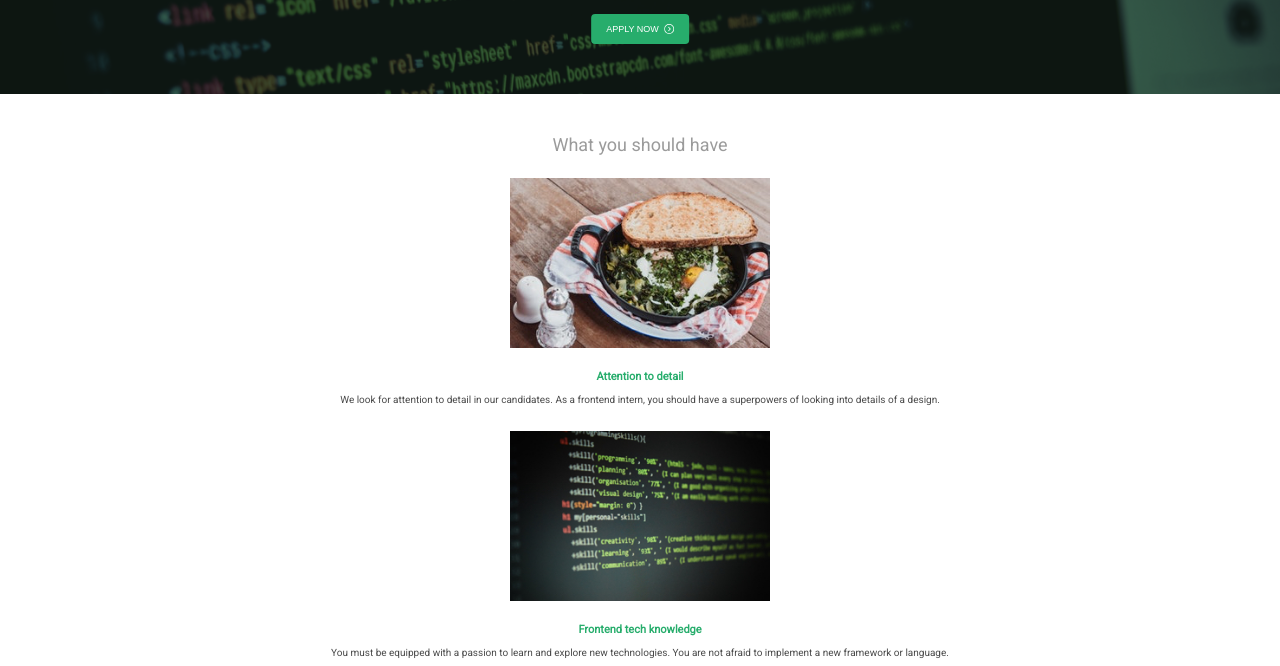
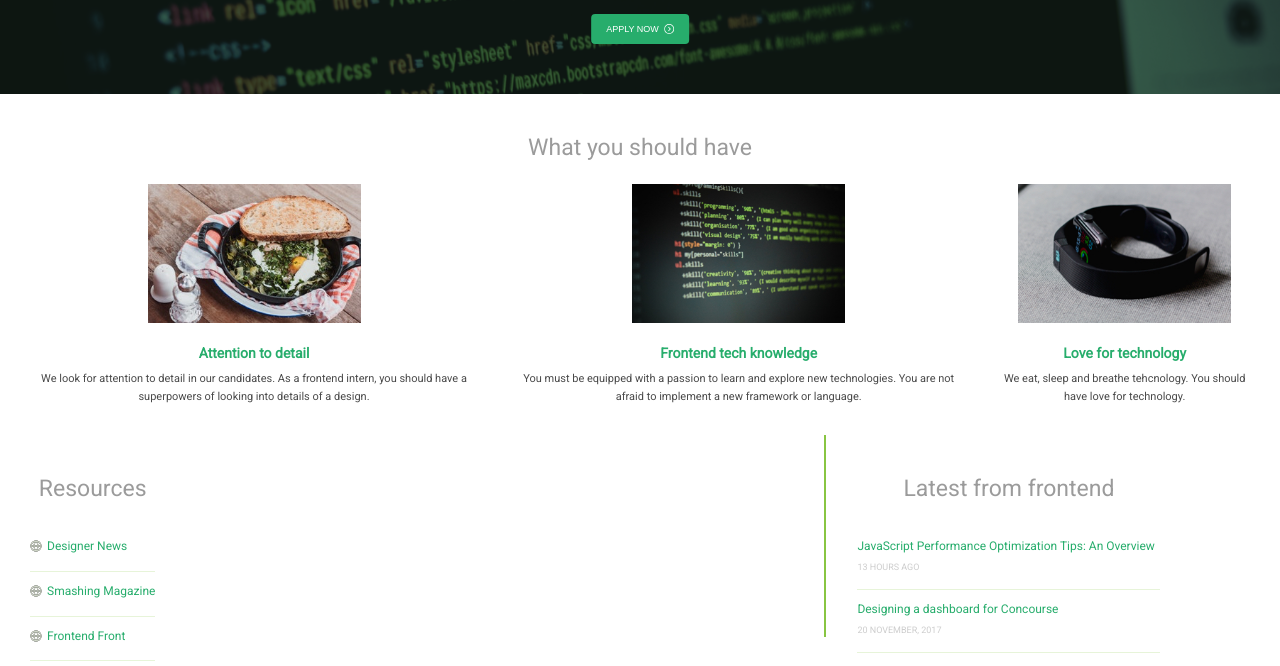
Before and after one commit to anishachakradhar/frontend-ninja, a website: page index.html in a window 1280 px wide. Shown: the part 234-900 px from the top of the page. Drawn offline with Linux system fonts and the light colour scheme.

Commit message:
Add small screen view

```diff
--- a/index.html
+++ b/index.html
@@ -46,8 +46,9 @@
     </div>
 
     <div class="body">
+
+      <div class="first-wrapper">
         <div class="wrapper">
-
           <div class="wrapper__title">
             What you should have
           </div>
@@ -68,8 +69,7 @@
               </div>
             </div>
 
-          <div class="wrapper__body">
-            <div class="wrapper__card">
+            <div class="card wrapper__card">
               <div class="wrapper__picture">
                 <img src="images/img-requirements-2.jpg" alt="" class="wrapper__image">
               </div>
@@ -83,10 +83,7 @@
                 </div>
               </div>
             </div>
-          </div>
-        </div>
 
-        <div class="wrapper__body">
             <div class="card wrapper__card">
               <div class="wrapper__picture">
                 <img src="images/img-requirements-1.jpg" alt="" class="wrapper__image">
@@ -102,7 +99,9 @@
             </div>
           </div>
         </div>
+      </div>
 
+      <div class="second-wrapper">
         <div class="wrapper">
           <div class="wrapper__title">
             Resources
@@ -110,19 +109,19 @@
           <div class="wrapper__body">
             <div class="wrapper__card">
               <ul class="wrapper__link-group">
-              <li class="wrapper__link-item">
+                <li class="wrapper__link-item resources-link">
                   <img src="images/globe.svg" alt="" class="wrapper__link-icon">
                   <a href="#" class="wrapper__link">
                     Designer News
                   </a>
                 </li>
-              <li class="wrapper__link-item">
+                <li class="wrapper__link-item resources-link">
                   <img src="images/globe.svg" alt="" class="wrapper__link-icon">
                   <a href="#" class="wrapper__link">
                     Smashing Magazine
                   </a>
                 </li>
-              <li class="wrapper__link-item">
+                <li class="wrapper__link-item resources-link">
                   <img src="images/globe.svg" alt="" class="wrapper__link-icon">
                   <a href="#" class="wrapper__link">
                     Frontend Front
@@ -137,6 +136,8 @@
             </div>
           </div>
         </div>
+
+        <div class="wrapper__divider"></div>
 
         <div class="wrapper">
           <div class="wrapper__title">
@@ -178,6 +179,7 @@
             </div>
           </div>
         </div>
+      </div>
 
       <div class="wrapper">
         <div class="wrapper__separator">
@@ -187,6 +189,7 @@
         </div>
       </div>
 
+      <div class="third-wrapper">
         <div class="wrapper">
           <div class="wrapper__title">
             Some random food photos
@@ -205,12 +208,14 @@
             </div>
           </div>
         </div>
+      </div>
 
+      <div class="fourth-wrapper">
         <div class="wrapper-brown">
           <div class="wrapper__title">
             What we provide
           </div>
-        <div class="wrapper__body">
+          <div class="wrapper__provide-body provide-container">
 
             <div class="wrapper__provide-card">
               <div class="wrapper__provide-icon">
@@ -351,6 +356,7 @@
 
           </div>
         </div>
+      </div>
 
       <div class="footer">
         <div class="footer__copyright">
--- a/sass/modules/_wrapper.scss
+++ b/sass/modules/_wrapper.scss
@@ -56,7 +56,7 @@
 
   @include e(link-icon) {
     width: 12px;
-    margin-right: 4px;
+    margin-right: 5px;
   }
 
   @include e(date) {
@@ -123,6 +123,65 @@
   @include e(button) {
     margin: 35px 0px;
   }
+
+
+  @include mq(xs) {
+
+    @include e(title) {
+      font-size: 23px;
+    }
+
+    @include e(image) {
+      width: 369px;
+    }
+
+    @include e(heading) {
+      font-size: 14px;
+    }
+
+    @include e(desc) {
+      font-size: 11px;
+    }
+  }
+
+  @include mq(sm) {
+
+    @include e(desc) {
+      padding: 0px 70px;
+    }
+  }
+
+  @include mq(md) {
+
+    @include e(body) {
+      display: flex;
+      justify-content: space-around;
+      div.card:nth-child(2) {
+        padding: 0px;
+      }
+    }
+
+    @include e(image) {
+      width: 213px;
+    }
+
+    @include e(desc) {
+      padding: 0px 4px;
+    }
+
+    @include e(divider) {
+      height: 200px;
+      border: 1px solid $line-green;
+      margin-left: 50%;
+      transform: translateX(-50%);
+    }
+  }
+
+}
+
+.resources-link {
+  display: flex;
+  align-items: center;
 }
 
 .wrapper-brown {
@@ -132,3 +191,9 @@
   background-color: $brown;
   margin-top: -32px;
 }
+
+.second-wrapper {
+  @include mq(md) {
+    display: flex;
+  }
+}
```
Also changed, not shown: css/style.css, 1 other file. Lines whose indentation alone changed are shown as unchanged.
